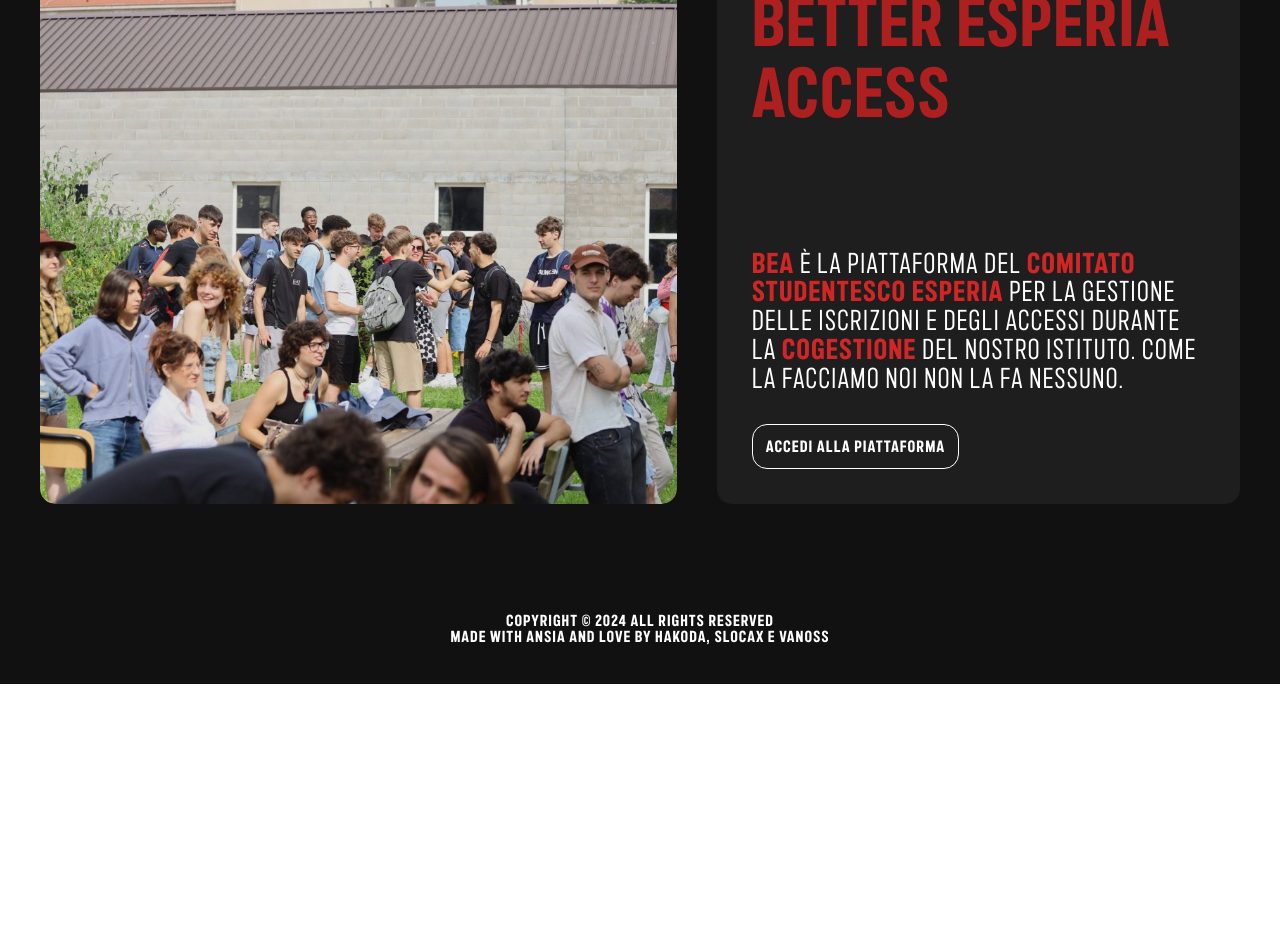
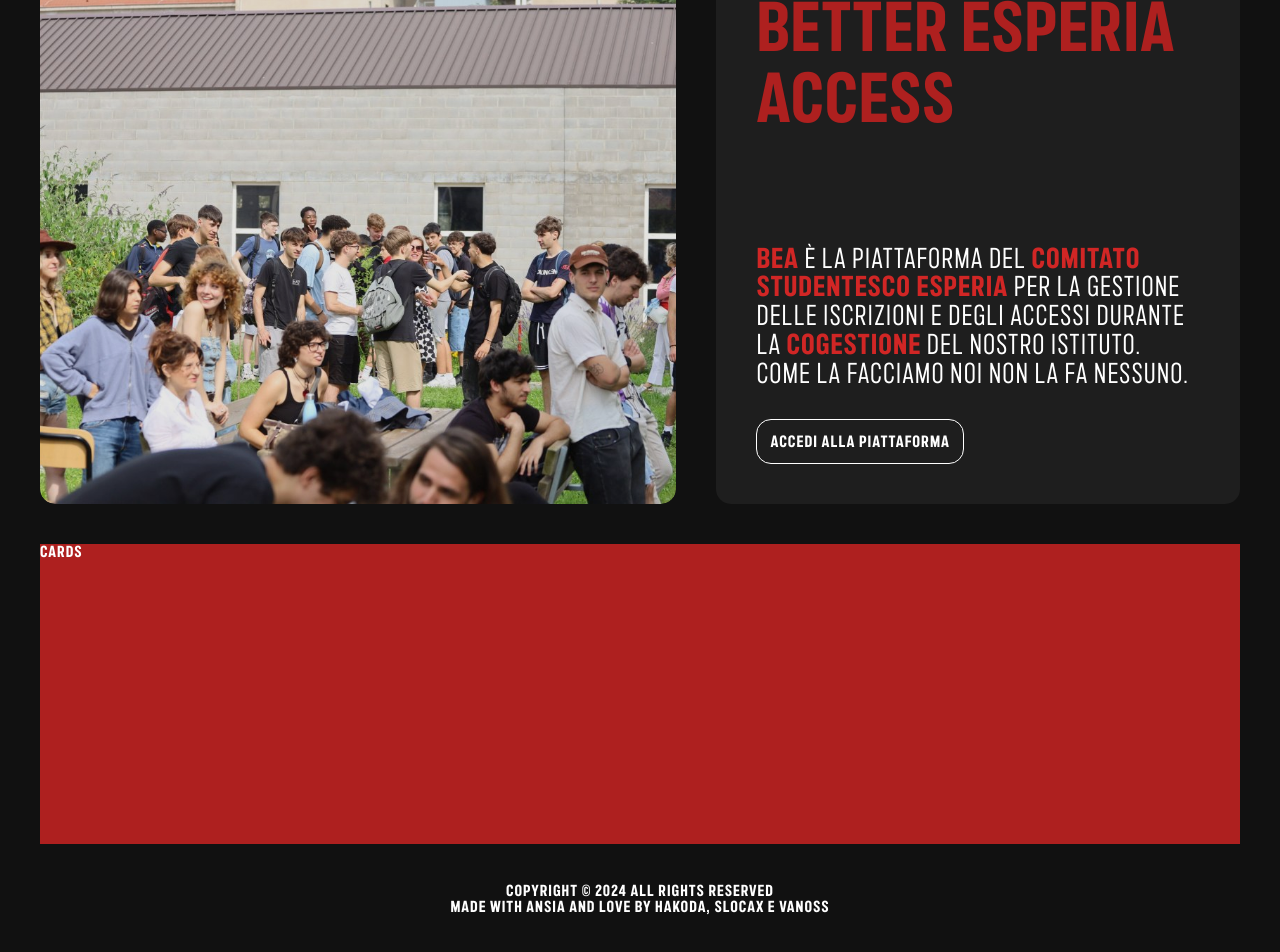
Before and after one commit to branila/bea, a SvelteKit app: page / in a window 1280 px wide. Shown: the part 256-1208 px from the top of the page. Before the commit the page ends 940 px from the top, so only its background shows below. Built offline with nearby package versions, Linux system fonts and the light colour scheme.

Commit message:
fixed some paddings qua e la and other minor changes

```diff
--- a/src/lib/components/Navbar.svelte
+++ b/src/lib/components/Navbar.svelte
@@ -73,7 +73,7 @@
 
     .links {
         display: flex;
-        gap: 15px;
+        gap: 20px;
         padding-right: 30px;
         font-size: max(16px, 10px + 0.5vw);
         transition: 0.2s;
@@ -92,7 +92,6 @@
     }
 
     .menu {
-        padding-right: 25px;
         background: 0;
         border: 0;
         cursor: pointer;
--- a/src/lib/components/home/Hero.svelte
+++ b/src/lib/components/home/Hero.svelte
@@ -39,7 +39,7 @@
         height: calc(100svh - 200px);
         width: 45%;
         border-radius: 15px;
-        padding: 35px;
+        padding: 40px;
         font-size: max(24px, 16px + 1vw);
         display: flex;
         flex-direction: column;
--- a/src/routes/+page.svelte
+++ b/src/routes/+page.svelte
@@ -9,14 +9,31 @@
 </svelte:head>
 
 <main>
+    <div class="header">
         <Carousel/>
         <Hero/>
+    </div>
+
+    <div class="cards">
+        CARDS
+    </div>
 </main>
 
 <style>
     main {
         display: flex;
+        flex-direction: column;
         gap: 40px;
-       height: calc (100svh - 80px);
+    }
+
+    .header {
+        display: flex;
+        gap: 40px;
+        min-height: calc (100svh - 80px);
+    }
+
+    .cards {
+        height: 300px;
+        background-color: var(--red)
     }
 </style>
```
Lines whose indentation alone changed are shown as unchanged.
